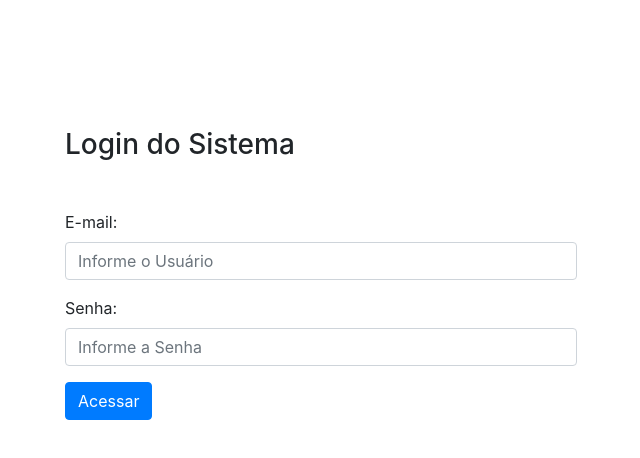
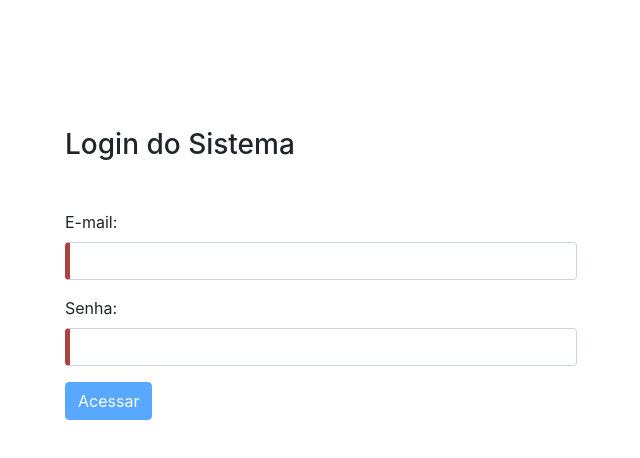
Before and after one commit to pelegrino/angularapirest, an Angular app: page / in a window 1280 px wide. Shown: the top 458 px of the page, without its empty margins (319-959 px from the left). Built offline with nearby package versions, Linux system fonts and the light colour scheme.

Commit message:
Validando formulário de login

```diff
--- a/src/app/app.component.html
+++ b/src/app/app.component.html
@@ -7,14 +7,20 @@
 
   <div class="form-group">
     <label for="user">E-mail:</label>
-    <input type="email" class="form-control" [(ngModel)]="usuario.login" id="login" name="login" placeholder="Informe o Usuário" >
+    <input type="email" class="form-control" #email="ngModel" [(ngModel)]="usuario.login" id="login" name="login" required=>
+    <div *ngIf="email.invalid  && email.touched" class="alert alert-danger">
+      Login deve ser informado.
+    </div>
   </div>
 
   <div class="form-group">
     <label for="user">Senha:</label>
-    <input type="password" class="form-control" [(ngModel)]="usuario.senha" id="senha" name="senha" placeholder="Informe a Senha" >
+    <input type="password" class="form-control" #senha="ngModel"  [(ngModel)]="usuario.senha" id="senha" name="senha" required>
+    <div *ngIf="senha.invalid  && senha.touched" class="alert alert-danger" >
+      Senha deve ser informada.
+    </div>
   </div>
 
-  <button type="submit" class="btn btn-primary" (click)="login()" >Acessar</button>
+  <button type="submit" [disabled]="email.invalid || senha.invalid" class="btn btn-primary" (click)="login()" >Acessar</button>
 
 </form>
--- a/src/app/service/login-service.service.ts
+++ b/src/app/service/login-service.service.ts
@@ -18,12 +18,13 @@
 
       localStorage.setItem("token", token);
 
-      //console.info("Token: " + localStorage.getItem("token"));
+      console.info("Token: " + localStorage.getItem("token"));
 
     },
 
     error => {
-      console.error("Erro ao fazer o login.")
+      console.error("Erro ao fazer o login.");
+      alert('Acesso Negado');
     }
     );
 
--- a/src/styles.css
+++ b/src/styles.css
@@ -1 +1,7 @@
-/* You can add global styles to this file, and also import other style files */
+.ng-valid[required], .ng-valid.required {
+    border-left: 5px solid #42A948;
+}
+
+.ng-invalid:not(form) {
+    border-left: 5px solid #A94442;
+}
```
Also changed, not shown: 1 other file (tests, documents, lock files or other folders).
